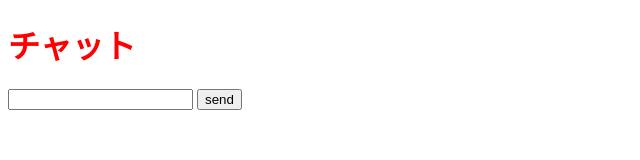
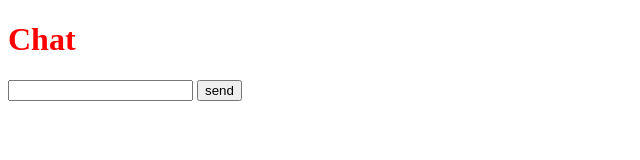
Before and after one commit to Yusaku-KASAI/utcode-learn-chat, a website: page template.html in a window 1280 px wide. Shown: the whole page, without its empty margins (0-640 px from the left). Drawn offline with Linux system fonts and the light colour scheme.

Commit message:
Update template.html

```diff
--- a/template.html
+++ b/template.html
@@ -2,11 +2,11 @@
 <html lang="ja">
   <head>
     <meta charset="utf-8" />
-    <title>チャット</title>
+    <title>Chat</title>
     <link rel="stylesheet" href="/style.css" />
   </head>
   <body>
-    <h1 class="app-title">チャット</h1>
+    <h1 class="app-title">Chat</h1>
     <ul>
       <!-- posts -->
     </ul>
```
